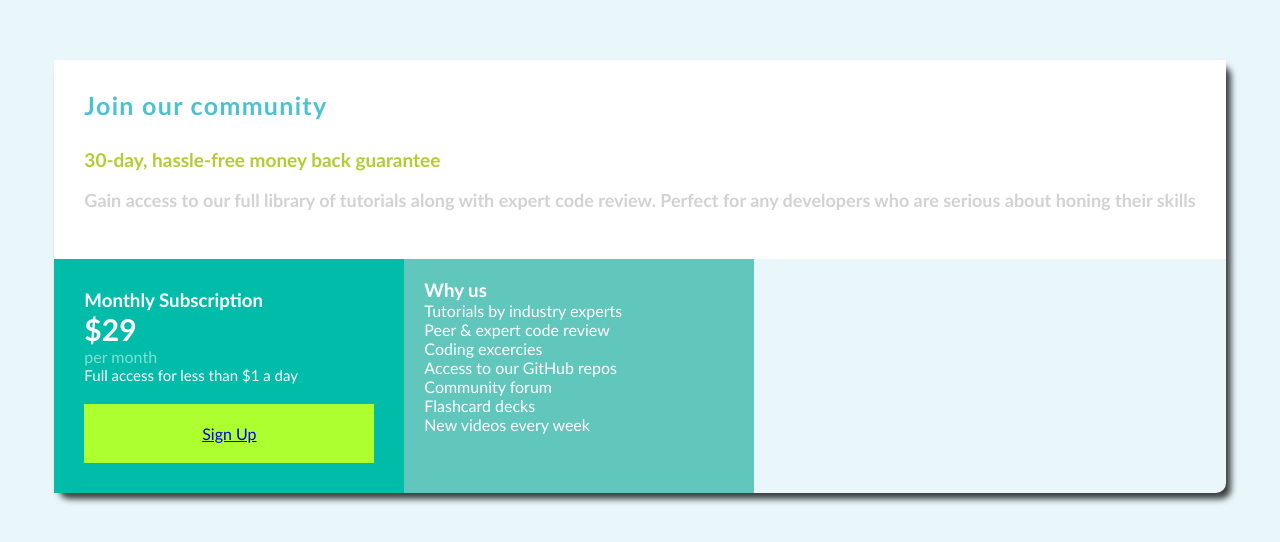
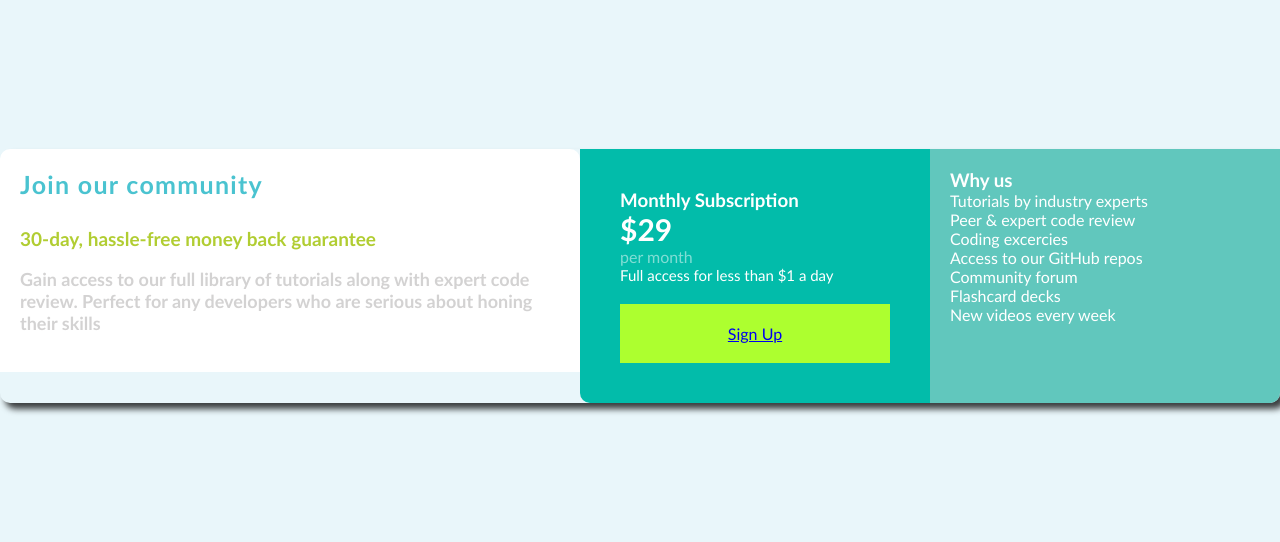
Before and after one commit to jime2803/tp-clase-9, a plain HTML site: page ejercicio-clase-9/tp-clase-9.html in a window 1280 px wide. Shown: the part 124-666 px from the top of the page. Drawn offline with Linux system fonts and the light colour scheme.

Commit message:
update css2

```diff
--- a/style-clase-9/tp-clase-9.css
+++ b/style-clase-9/tp-clase-9.css
@@ -13,17 +13,43 @@ body {
 }
 
 .container {
+  display: flex;
   border-radius: 10px;
   box-shadow: 5px 6px 6px 0px rgba(0, 0, 0, 0.75);
-  margin: 50px;
 }
 
 .cont-cards {
-  background-color: white;
+  border-radius: 10px;
+}
+
+.container .grid {
+  display: grid;
+  grid-template-columns: repeat(2, 350px);
 }
 
 .box-top {
-  padding: 30px;
+  padding: 20px;
+  background-color: white;
+  border-top-left-radius: 10px;
+  border-top-right-radius: 10px;
+}
+
+.box1 {
+  background-color: rgb(2, 188, 170);
+  padding: 40px;
+  display: flex;
+  flex-direction: column;
+  border-bottom-left-radius: 10px;
+}
+
+.list {
+  color: white;
+}
+
+.box2 {
+  background-color: rgb(97, 199, 189);
+  padding: 20px;
+  border-bottom-right-radius: 10px;
 }
 
 .box-top h3 {
@@ -54,10 +80,7 @@ body {
   margin-bottom: 18px;
 }
 
-.box1 {
-  background-color: rgb(2, 188, 170);
-  padding: 30px;
-}
+
 
 .box1 h3 {
   color: white;
@@ -84,17 +107,3 @@ body {
   display: flex;
   justify-content: center;
 }
-
-.box2 {
-  background-color: rgb(97, 199, 189);
-  padding: 20px;
-}
-
-.list {
-  color: white;
-}
-
-.container .grid {
-  display: grid;
-  grid-template-columns: repeat(2, 350px);
-}
```
